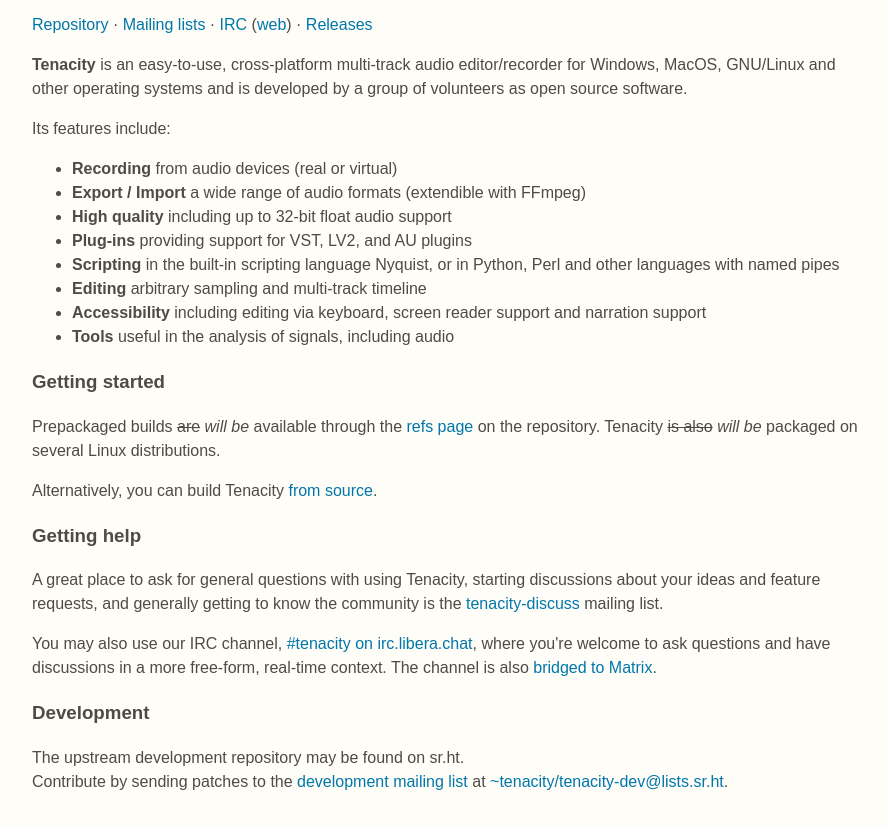
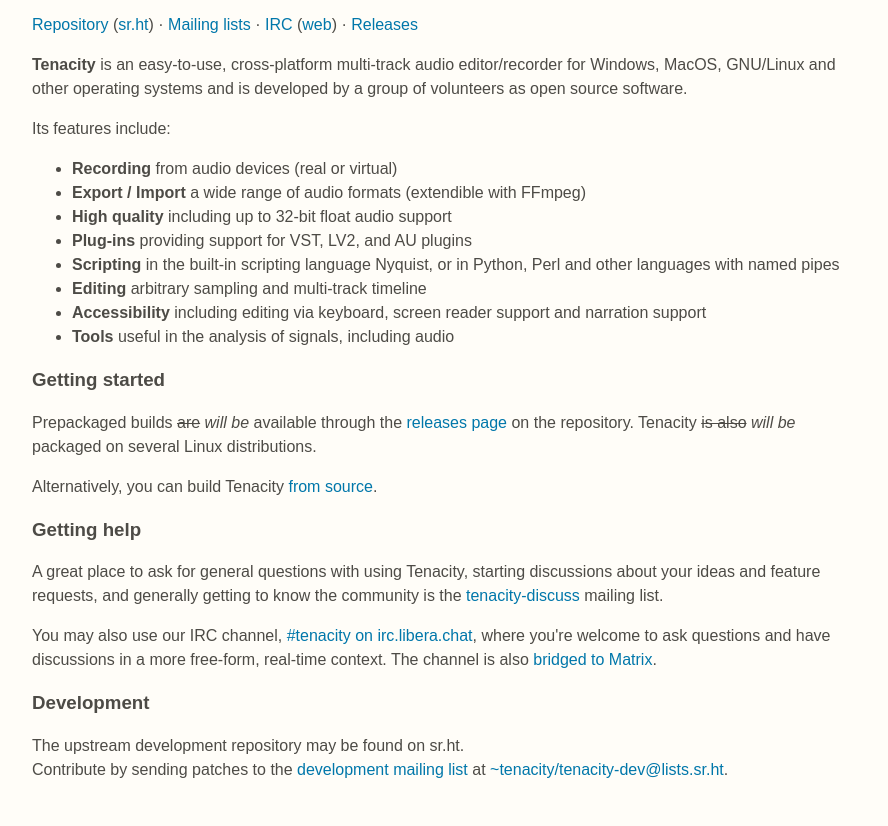
Before and after one commit to NotAProton/notaproton.github.io, a plain HTML site: page index.html in a window 1280 px wide. Shown: the part 88-914 px from the top of the page, without its empty margins (192-1080 px from the left). Drawn offline with Linux system fonts and the light colour scheme.

Commit message:
Add files via upload

```diff
--- a/index.html
+++ b/index.html
@@ -10,14 +10,15 @@
     <body>
         <header>
             <h1> Tenacity </h1>
-            <p style="margin-top: -1rem">a privacy-respecting audacity fork</p>
+            <p style="margin-top: -1rem">a privacy-respecting Audacity fork</p>
         </header>
         <p>
-            <a href="https://git.sr.ht/~tenacity/tenacity">Repository</a> ·
+            <a href="https://github.com/tenacityteam/tenacity">Repository</a> (<a
+                href="https://git.sr.ht/~tenacity/tenacity">sr.ht</a>) ·
             <a href="https://sr.ht/~tenacity/tenacity/lists">Mailing lists</a> ·
             <a href="irc://irc.libera.chat/tenacity">IRC</a> (<a
                 href="https://web.libera.chat/gamja/?channels=tenacity">web</a>) ·
-            <a href="https://git.sr.ht/~tenacity/tenacity/refs">Releases</a>
+            <a href="https://github.com/tenacityteam/tenacity/releases">Releases</a>
         </p>
         <p>
             <strong>Tenacity</strong> is an easy-to-use, cross-platform
@@ -63,14 +64,14 @@
         <p>
             Prepackaged builds <del>are</del> <i>will be</i> available through
             the
-            <a href="https://git.sr.ht/~tenacity/tenacity/refs">refs page</a> on
+            <a href="https://github.com/tenacityteam/tenacity/releases">releases page</a> on
             the repository. Tenacity <del>is also</del> <i>will be</i> packaged
             on several Linux distributions.
         </p>
         <p>
             Alternatively, you can build Tenacity
             <a
-                href="https://git.sr.ht/~tenacity/tenacity/tree/master/BUILDING.md"
+                href="https://github.com/tenacityteam/tenacity/tree/master/BUILDING.md"
                 >from source</a
             >.
         </p>
--- a/style.css
+++ b/style.css
@@ -4,10 +4,10 @@ html {
 
 body {
     margin: 2rem auto;
-    color: #4d4b46;
+    color: rgb(77, 75, 70);
     font-family: sans-serif;
-    font-size: 16px;
-    line-height: 1.5;
+    font-size: 1rem;
+    line-height: 1.5rem;
     width: 65%;
     max-width: 60rem;
 }
@@ -18,9 +18,29 @@ header {
 
 
 a {
-   color: #0077aa;
+   color: rgb(0, 119, 170);
    text-decoration: none;
 }
+
 a:hover {
-    border-bottom: 1px solid #0077aa;
+    border-bottom: 0.063rem solid rgb(0, 119, 170);
 }
+
+
+/* Dark mode */
+@media (prefers-color-scheme: dark) {
+
+  html {
+      background-color: rgb(0 6 26);
+  }
+
+  body {
+    color: rgb(195 203 227);
+  }
+
+  a {
+    color: rgb(0, 208, 255);
+    border-bottom: 0.063rem solid rgb(0, 208, 255);
+  }
+
+}
```
